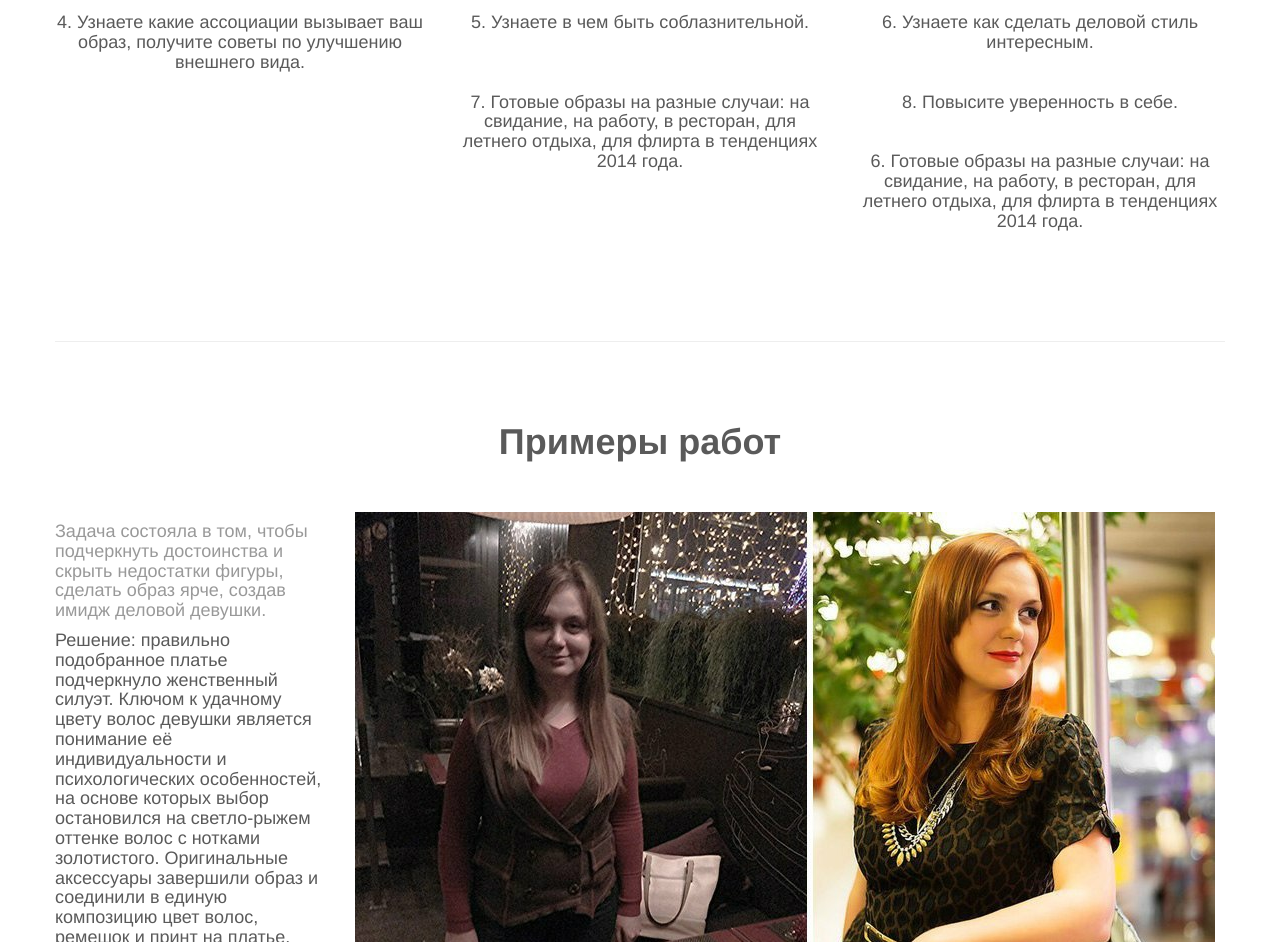
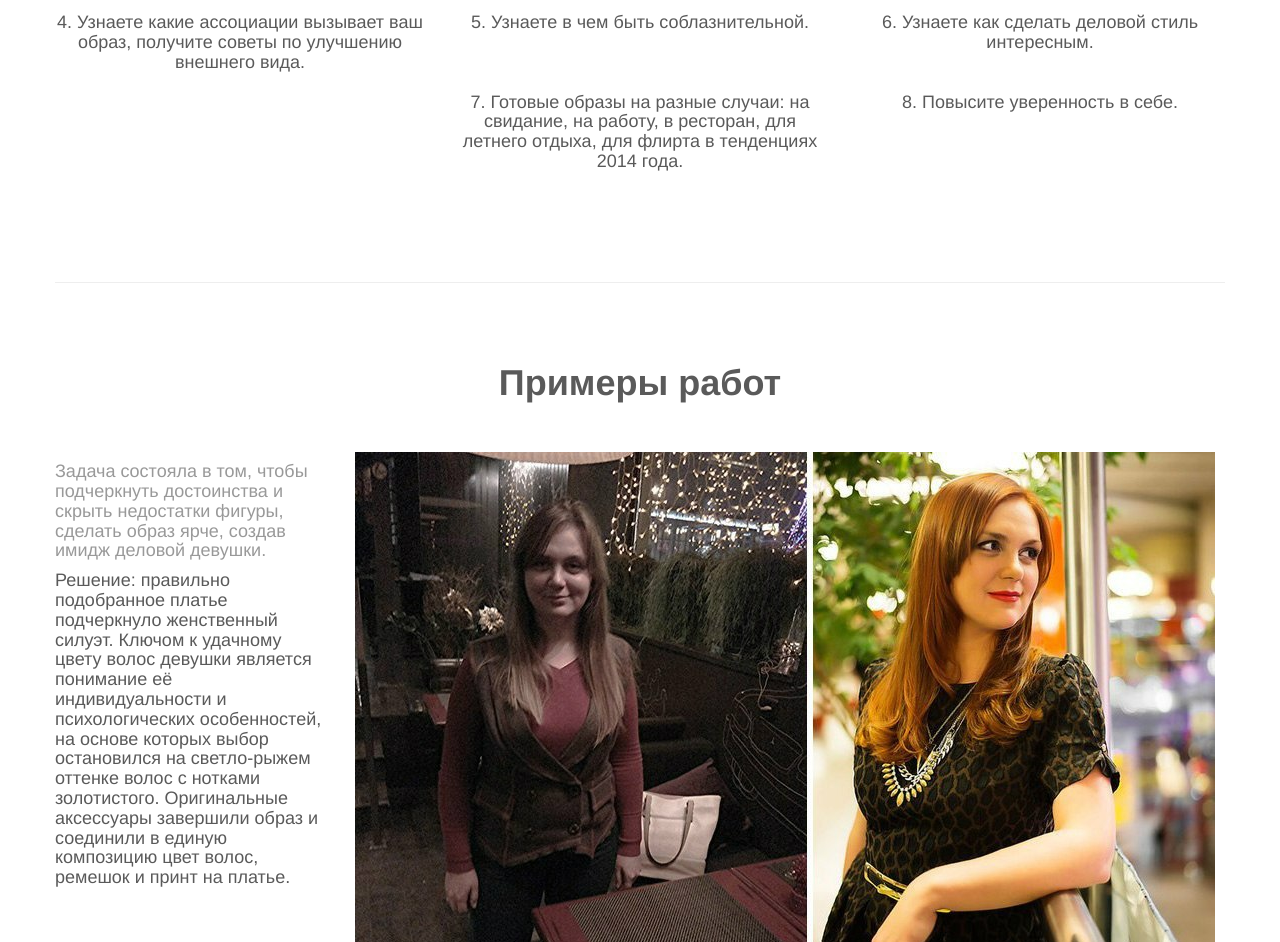
Before and after one commit to shad862/imake, a plain HTML site: page seminars/31052014/seminar.html in a window 1280 px wide. Shown: the part 1860-2802 px from the top of the page. Drawn offline with Linux system fonts and the light colour scheme; some packages are replaced by stand-ins of ours.

Commit message:
correction 9

```diff
--- a/seminars/31052014/seminar.html
+++ b/seminars/31052014/seminar.html
@@ -220,12 +220,6 @@
         <div class="col-lg-4">
             <h4>8. Повысите уверенность в себе.</h4>
         </div>
-
-
-
-        <div class="col-lg-4">
-            <h4>6. Готовые образы на разные случаи: на свидание, на работу, в ресторан, для летнего отдыха, для флирта в тенденциях 2014 года.</h4>
-        </div>
     </div>
 
     <!-- START THE FEATURETTES -->
```
